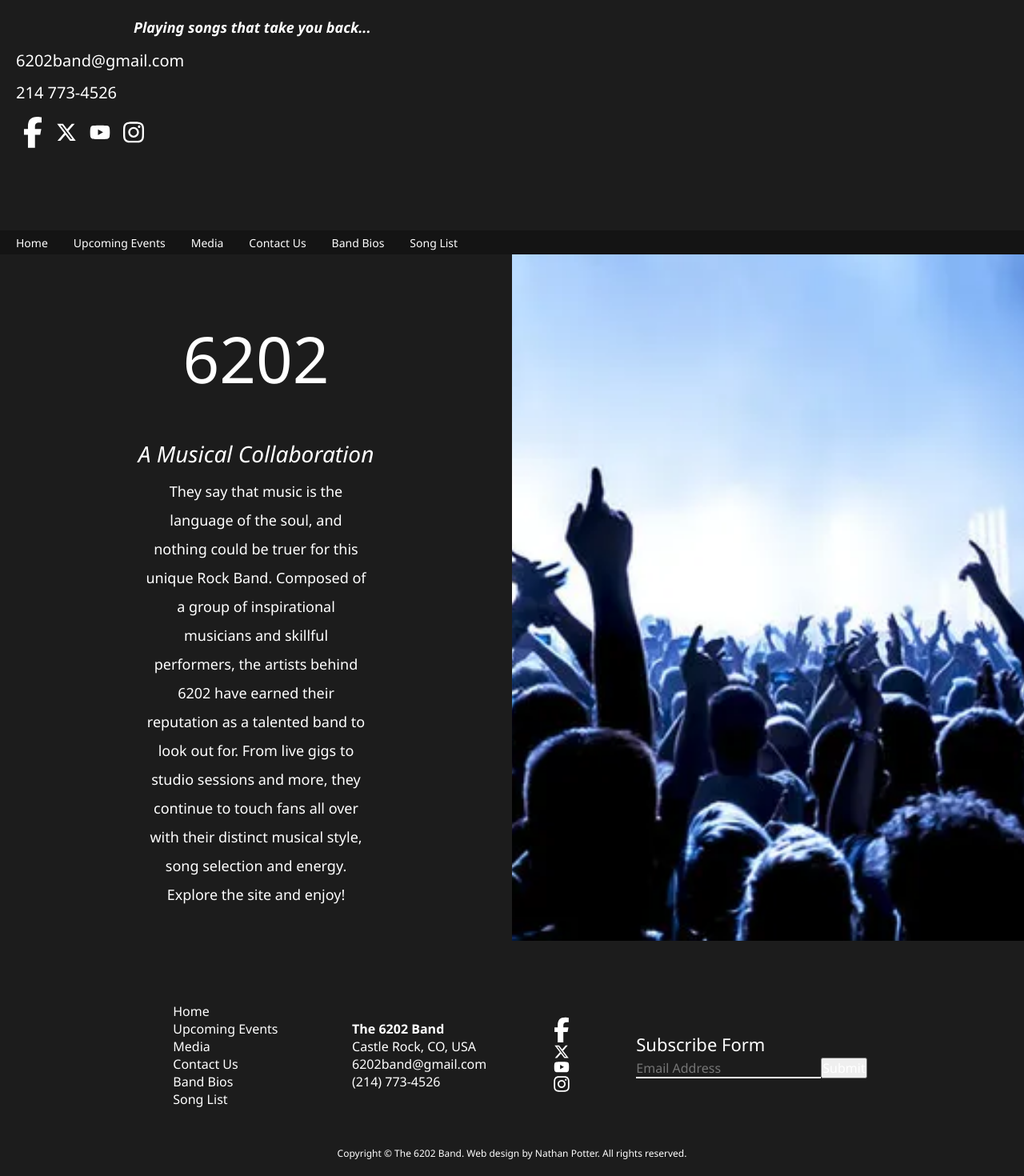
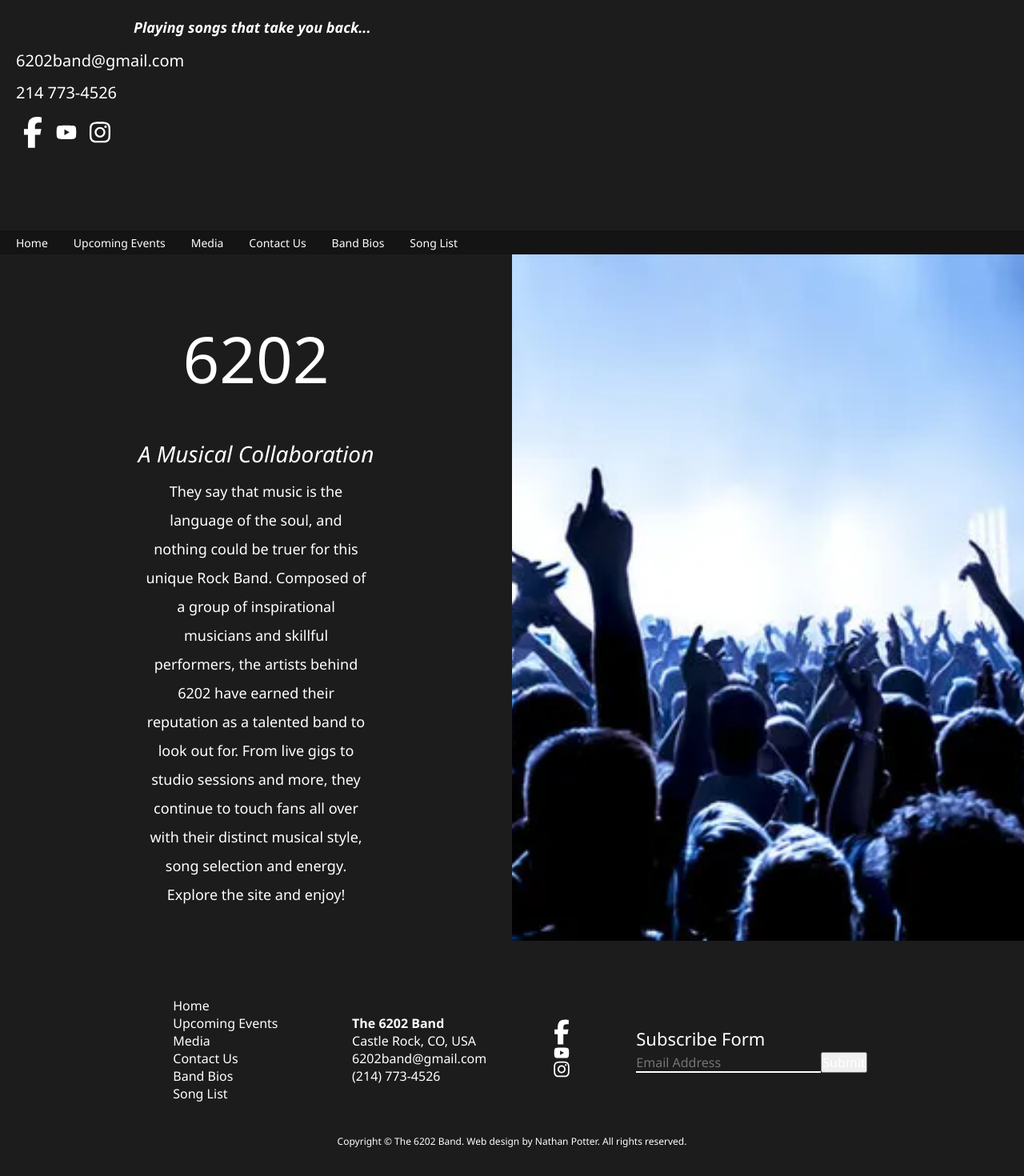
Before and after one commit to nathanpotter95/the-6202-band-site, a React (Create React App) app: page / in a window 1280 px wide. Shown: the part 140-1610 px from the top of the page at 80% size. Built offline with nearby package versions, Linux system fonts and the light colour scheme.

Commit message:
remove twitter

```diff
--- a/src/components/Footer.js
+++ b/src/components/Footer.js
@@ -56,11 +56,6 @@ const Footer = () => {
               </a>
             </li>
             <li>
-              <a href={social.twitter} target="_blank" rel="noopener noreferrer">
-                <Icon icon="fa-brands fa-x-twitter" className="social-icons twitter" />
-              </a>
-            </li>
-            <li>
               <a href={social.youtube} target="_blank" rel="noopener noreferrer">
                 <Icon icon="fa-brands fa-youtube" className="social-icons youtube" />
               </a>
--- a/src/components/Header.js
+++ b/src/components/Header.js
@@ -28,11 +28,6 @@ const Header = () => {
             <li>
               <a href={social.facebook} target="_blank" rel="noopener noreferrer">
                 <Icon icon="fa-brands fa-facebook-f" className="social-icons facebook" />
-              </a>
-            </li>
-            <li>
-              <a href={social.twitter} target="_blank" rel="noopener noreferrer">
-                <Icon icon="fa-brands fa-x-twitter" className="social-icons twitter" />
               </a>
             </li>
             <li>
--- a/src/data/socialMedia.js
+++ b/src/data/socialMedia.js
@@ -2,7 +2,6 @@ const social = {
   youtube: "https://www.youtube.com/channel/UCs1b6hGEjEl5lX3AMlDv6Gw",
   instagram: "https://www.instagram.com/6202band/",
   facebook: "https://www.facebook.com/The-6202-Band-202884267266500",
-  twitter: "https://twitter.com/6202Band",
 };
 
 export default social;
--- a/src/pages/ContactPage.js
+++ b/src/pages/ContactPage.js
@@ -19,11 +19,6 @@ const ContactPage = () => {
               <li>
                 <a href={social.facebook} target="_blank" rel="noopener noreferrer">
                   <Icon icon="fa-brands fa-facebook-f" className="social-icons facebook" />
-                </a>
-              </li>
-              <li>
-                <a href={social.twitter} target="_blank" rel="noopener noreferrer">
-                  <Icon icon="fa-brands fa-x-twitter" className="social-icons twitter" />
                 </a>
               </li>
               <li>
```
Also changed, not shown: 1 other file (tests, documents, lock files or other folders).
